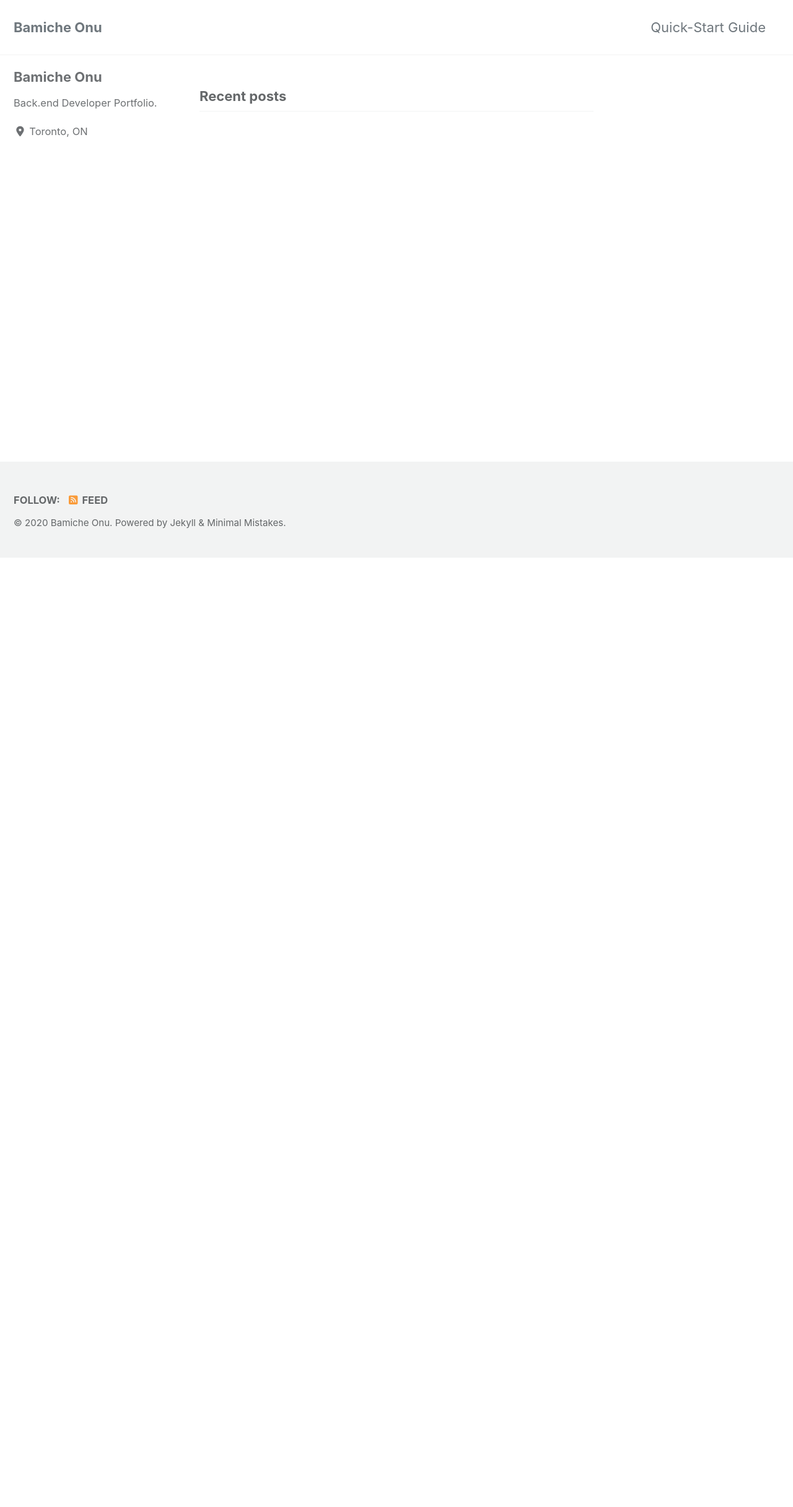
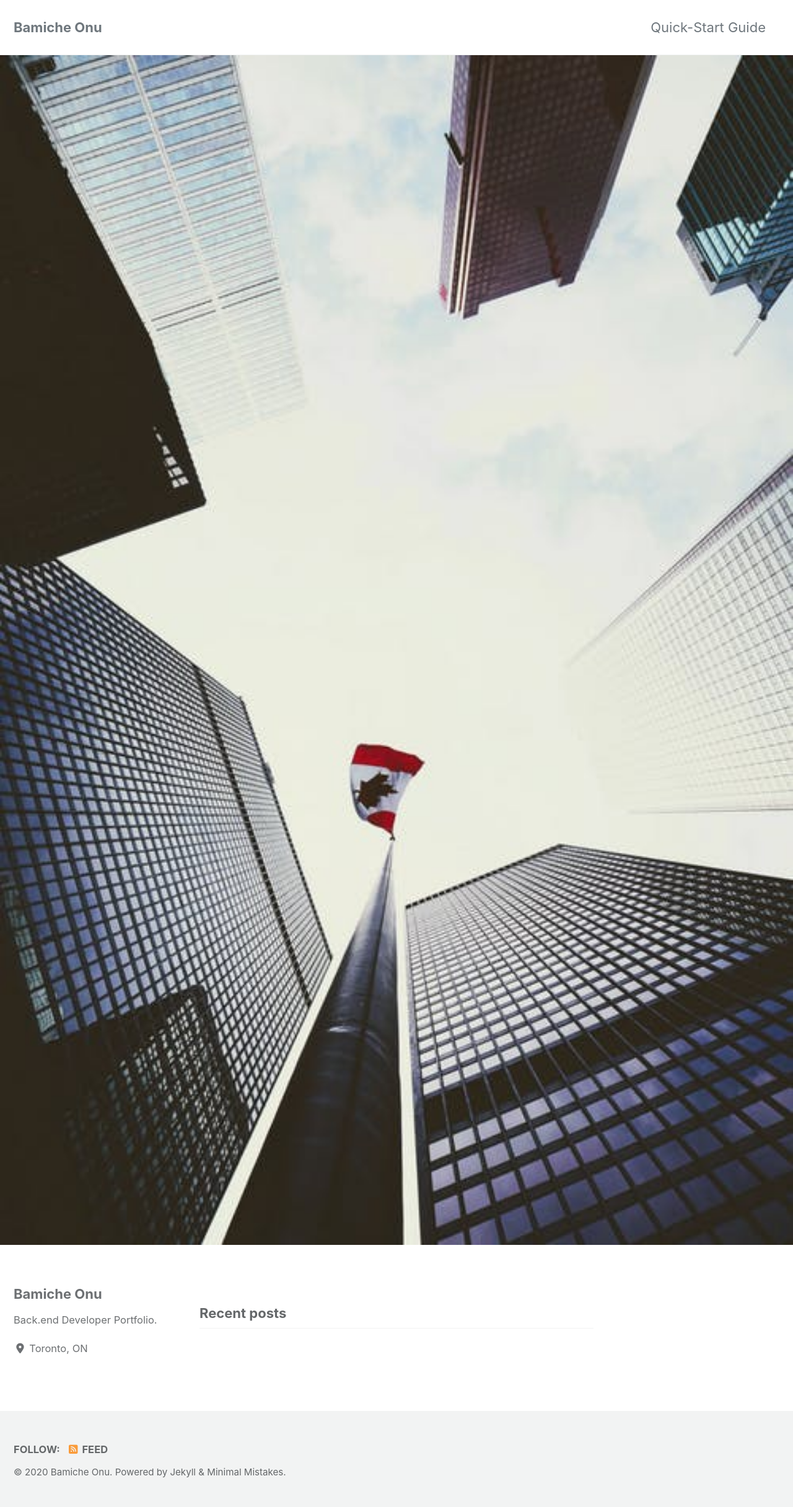
Before and after one commit to cheonu/cheonu.github.io, a Jekyll site: the page built from index.html, in a window 1280 px wide. Shown: the whole page at 62% size. Built offline with Jekyll 4.4.1, drawn with Linux system fonts in a browser that asks for light colours; cached includes are drawn as plain includes; nearby versions of some CDN libraries; the list of posts is cut into pages by our own code; before the commit the page ends 900 px from its top, so only the background shows below that.

Commit message:
changes to _config

```diff
--- a/index.html
+++ b/index.html
@@ -1,4 +1,6 @@
 ---
 layout: home
 author_profile: true
+header:
+  image: "/images/canada.jpeg"
 ---
```
Also changed, not shown: images/Toronto.jpeg (added), images/apps.jpeg (added), images/bio-photo.jpg (added), images/canada.jpeg (added), images/developer.jpeg (added), images/developer2.jpeg (added), 1 other file.
